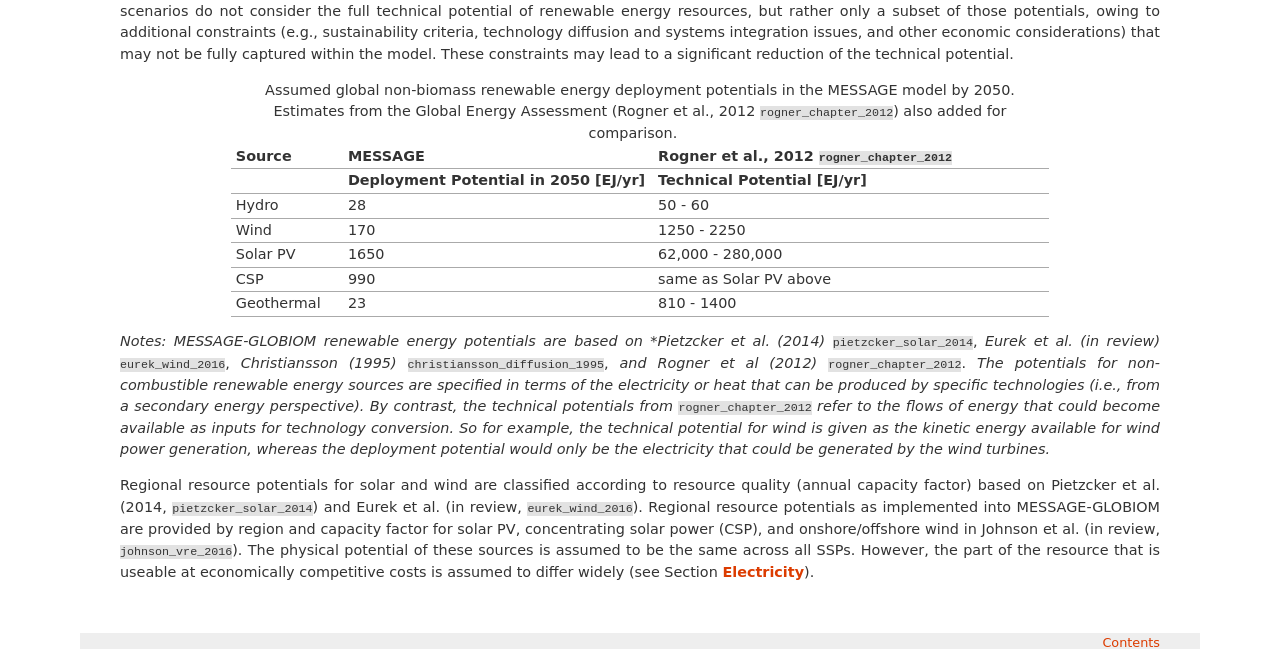
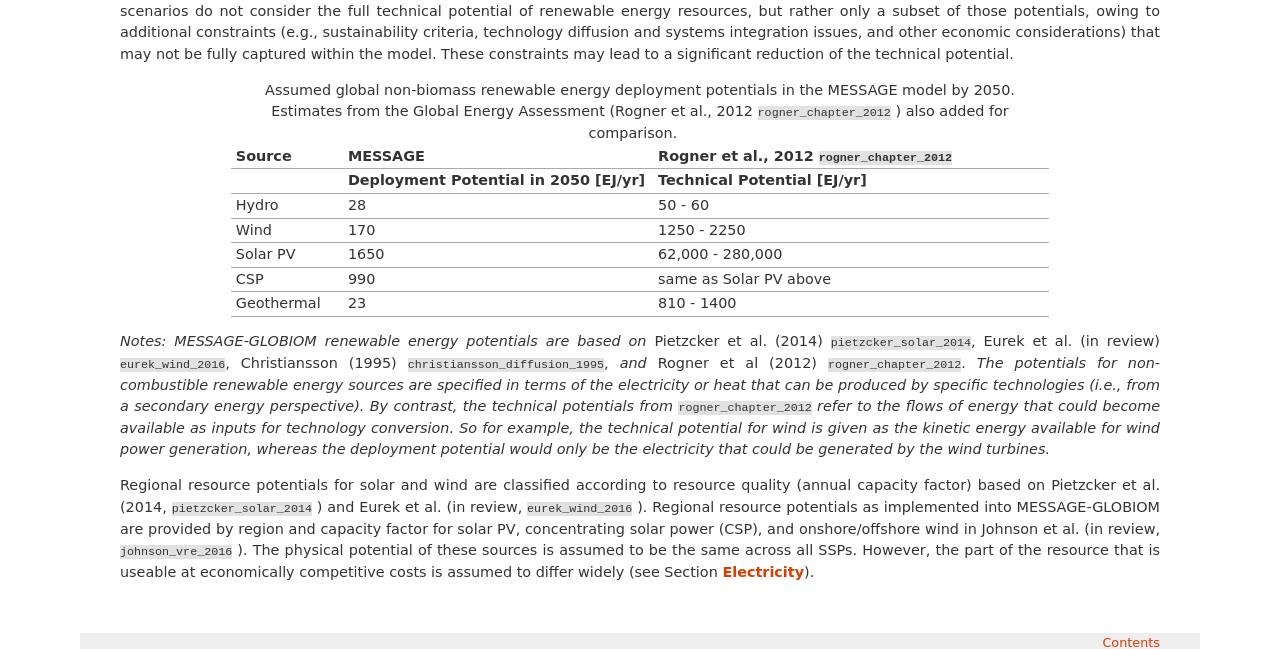
Before and after one commit to yiyi1991/message-ix-models, a Sphinx documentation site: the page built from doc/global/source/message_globiom/energy/resource/renewable.rst, in a window 1280 px wide. Shown: the part 243-892 px from the top of the page. Built offline with Sphinx 7.4.7, drawn with Linux system fonts in a browser that asks for light colours; pages that are not in the unit, such as notebooks, are missing from menus; cross-references to code outside the pages are shown as plain code.

```diff
--- a/doc/global/source/message_globiom/energy/resource/renewable.rst
+++ b/doc/global/source/message_globiom/energy/resource/renewable.rst
@@ -5,7 +5,7 @@ Non-Biomass Renewable Resources
 :numref:`tab-depl` shows the assumed total potentials of renewable energy deployment (by resource type) in the MESSAGE model by 2050. :numref:`fig-rendep` overlays these estimates on a map of the 11 MESSAGE regions. In addition, the assumptions are compared with technical potential estimates from the Global Energy Assessment (Rogner et al., 2012 :cite:`rogner_chapter_2012`).  In this context, it is important to note that typical MESSAGE scenarios do not consider the full technical potential of renewable energy resources, but rather only a subset of those potentials, owing to additional constraints (e.g., sustainability criteria, technology diffusion and systems integration issues, and other economic considerations) that may not be fully captured within the model. These constraints may lead to a significant reduction of the technical potential.
 
 .. _tab-depl:
-.. list-table:: Assumed global non-biomass renewable energy deployment potentials in the MESSAGE model by 2050. Estimates from the Global Energy Assessment (Rogner et al., 2012 :cite:`rogner_chapter_2012`) also added for comparison.
+.. list-table:: Assumed global non-biomass renewable energy deployment potentials in the MESSAGE model by 2050. Estimates from the Global Energy Assessment (Rogner et al., 2012  :cite:`rogner_chapter_2012` ) also added for comparison.
    :widths: 13 36 46
    :header-rows: 2
 
@@ -31,9 +31,9 @@ Non-Biomass Renewable Resources
      - 23
      - 810 - 1400
 
-*Notes: MESSAGE-GLOBIOM renewable energy potentials are based on *Pietzcker et al. (2014)* :cite:`pietzcker_solar_2014`, *Eurek et al. (in review)* :cite:`eurek_wind_2016`, *Christiansson (1995)* :cite:`christiansson_diffusion_1995`, *and Rogner et al (2012)* :cite:`rogner_chapter_2012`. *The potentials for non-combustible renewable energy sources are specified in terms of the electricity or heat that can be produced by specific technologies (i.e., from a secondary energy perspective). By contrast, the technical potentials from* :cite:`rogner_chapter_2012` *refer to the flows of energy that could become available as inputs for technology conversion. So for example, the technical potential for wind is given as the kinetic energy available for wind power generation, whereas the deployment potential would only be the electricity that could be generated by the wind turbines.*
+*Notes: MESSAGE-GLOBIOM renewable energy potentials are based on* Pietzcker et al. (2014) :cite:`pietzcker_solar_2014`, Eurek et al. (in review) :cite:`eurek_wind_2016`, Christiansson (1995) :cite:`christiansson_diffusion_1995`, *and* Rogner et al (2012) :cite:`rogner_chapter_2012`. *The potentials for non-combustible renewable energy sources are specified in terms of the electricity or heat that can be produced by specific technologies (i.e., from a secondary energy perspective). By contrast, the technical potentials from* :cite:`rogner_chapter_2012` *refer to the flows of energy that could become available as inputs for technology conversion. So for example, the technical potential for wind is given as the kinetic energy available for wind power generation, whereas the deployment potential would only be the electricity that could be generated by the wind turbines.*
 
-Regional resource potentials for solar and wind are classified according to resource quality (annual capacity factor) based on Pietzcker et al. (2014, :cite:`pietzcker_solar_2014`) and
-Eurek et al. (in review, :cite:`eurek_wind_2016`). Regional resource potentials as implemented into MESSAGE-GLOBIOM are provided by region and capacity factor for solar PV, concentrating solar
-power (CSP), and onshore/offshore wind in Johnson et al. (in review, :cite:`johnson_vre_2016`). The physical potential of these sources is assumed to be the same across all SSPs. However,
+Regional resource potentials for solar and wind are classified according to resource quality (annual capacity factor) based on Pietzcker et al. (2014, :cite:`pietzcker_solar_2014` ) and
+Eurek et al. (in review, :cite:`eurek_wind_2016` ). Regional resource potentials as implemented into MESSAGE-GLOBIOM are provided by region and capacity factor for solar PV, concentrating solar
+power (CSP), and onshore/offshore wind in Johnson et al. (in review, :cite:`johnson_vre_2016` ). The physical potential of these sources is assumed to be the same across all SSPs. However,
 the part of the resource that is useable at economically competitive costs is assumed to differ widely (see Section :ref:`electricity`).
```
